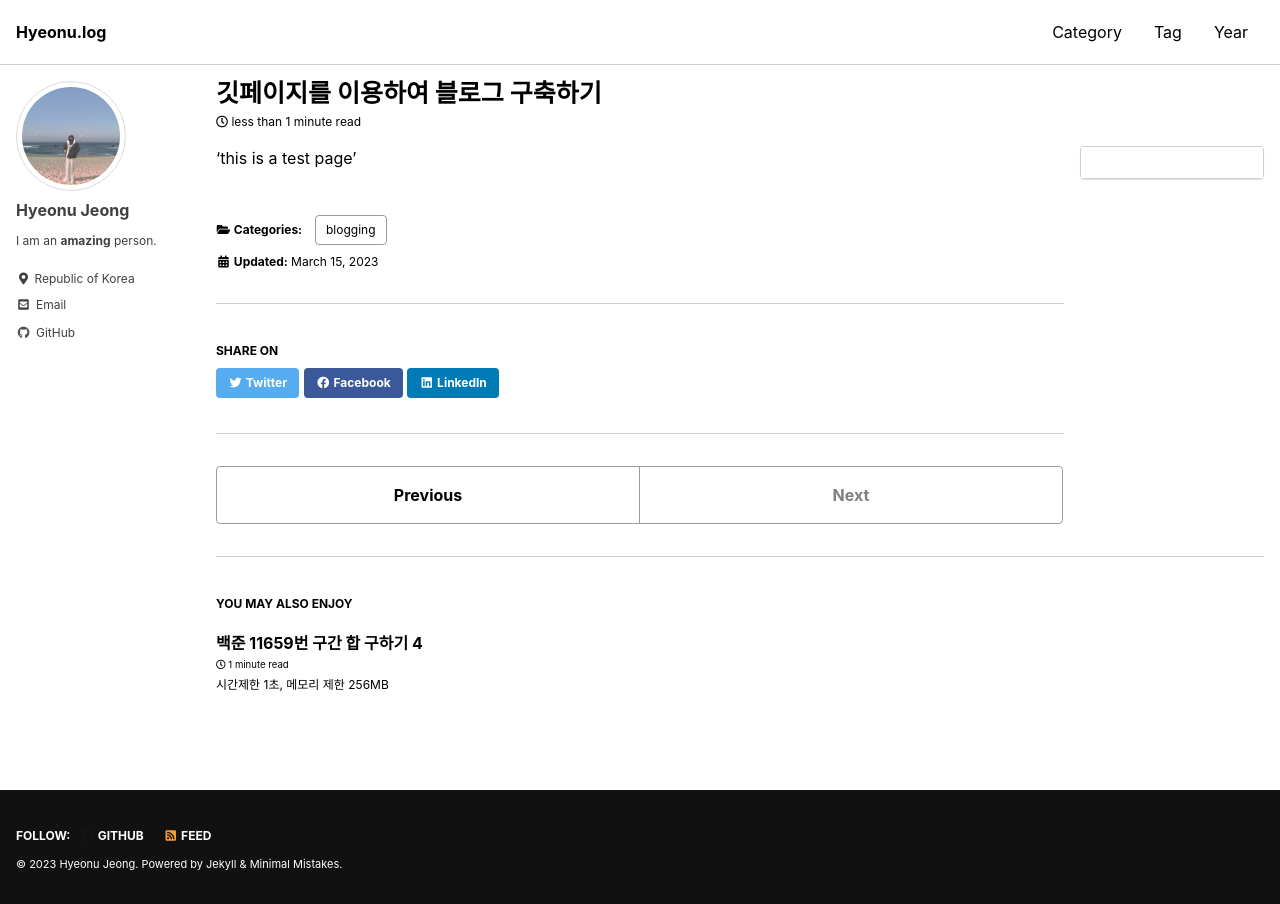
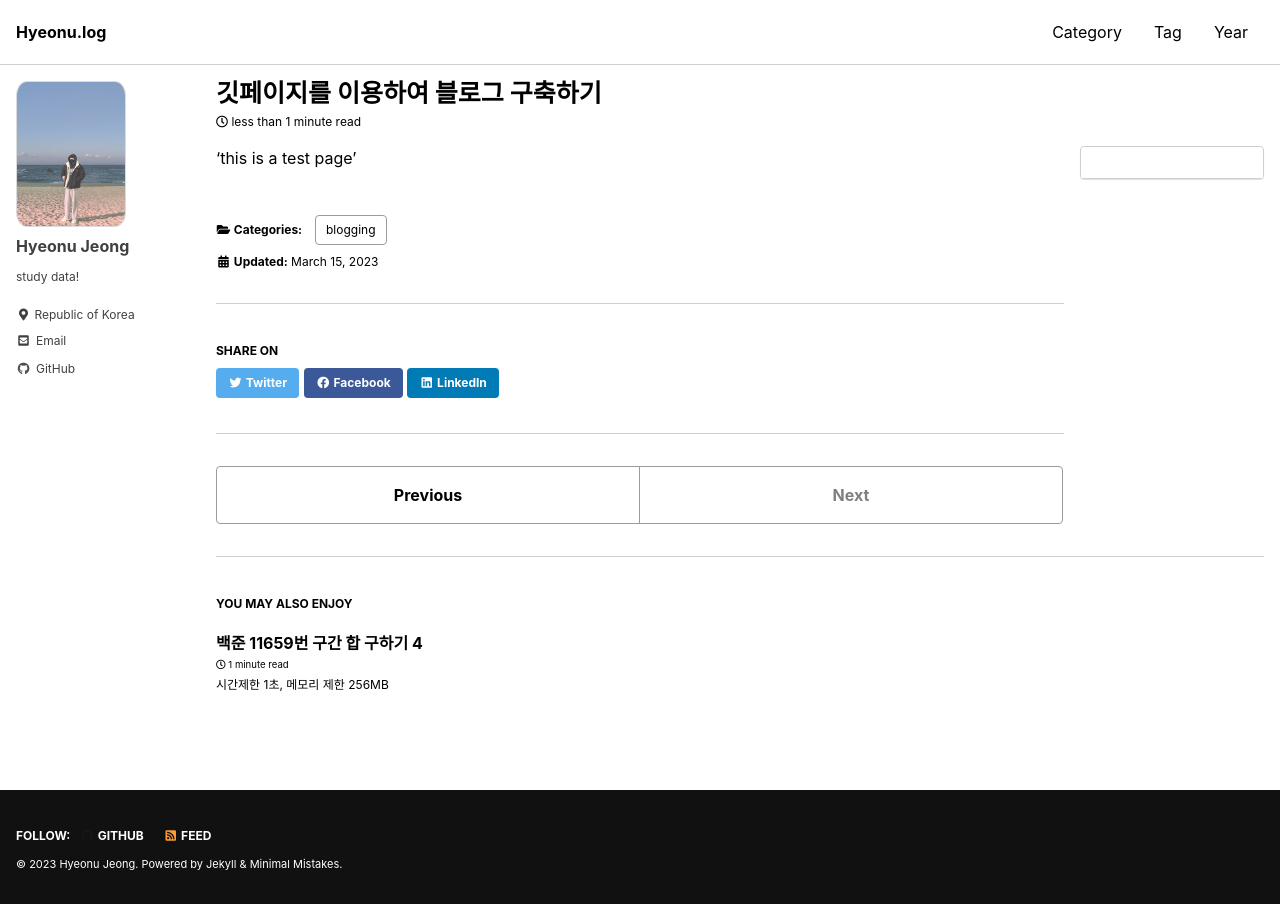
Before and after one commit to Hyunwo/Hyunwo.github.io, a Jekyll site: the page built from _posts/2023-03-15-test-post.md, in a window 1280 px wide. Built offline with Jekyll 4.4.1, drawn with Linux system fonts in a browser that asks for light colours; cached includes are drawn as plain includes.

Commit message:
change profile

```diff
--- a/_config.yml
+++ b/_config.yml
@@ -106,7 +106,7 @@ analytics:
 author:
   name             : "Hyeonu Jeong"
   avatar           : "/assets/images/avatar.jpg"
-  bio              : "I am an **amazing** person."
+  bio              : "study data!"
   location         : "Republic of Korea"
   email            :
   links:
--- a/_sass/minimal-mistakes/_sidebar.scss
+++ b/_sass/minimal-mistakes/_sidebar.scss
@@ -135,10 +135,10 @@
 
   img {
     max-width: 110px;
-    border-radius: 50%;
+    border-radius: 10%;
 
     @include breakpoint($large) {
-      padding: 5px;
+      padding: 0px;
       border: 1px solid $border-color;
     }
   }
```
Also changed, not shown: assets/images/avatar.jpg.
